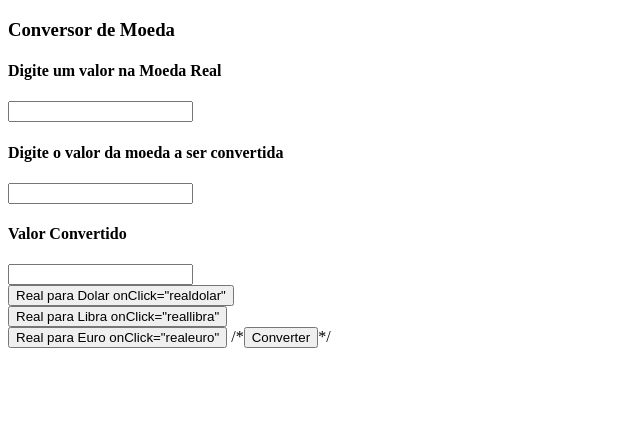
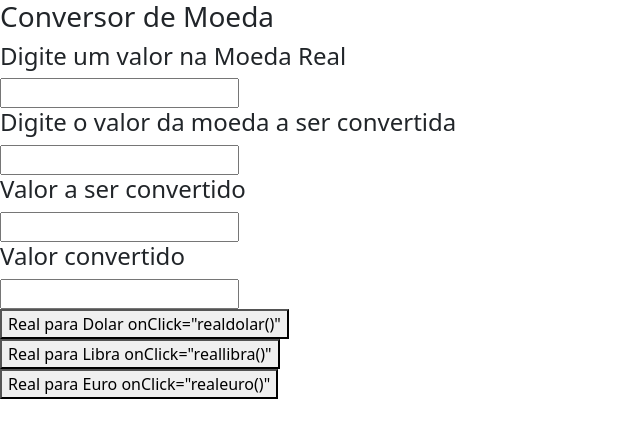
Before and after one commit to AndersonFranciscato/Conversordemoeda, an Angular app: page / in a window 1280 px wide. Shown: the top 438 px of the page, without its empty margins (0-640 px from the left). Built offline with nearby package versions, Linux system fonts and the light colour scheme.

Commit message:
terceiro commit

```diff
--- a/angular.json
+++ b/angular.json
@@ -25,6 +25,7 @@
               "src/assets"
             ],
             "styles": [
+              "node_modules/bootstrap/dist/css/bootstrap.min.css",
               "src/styles.css"
             ],
             "scripts": []
--- a/package.json
+++ b/package.json
@@ -18,6 +18,9 @@
     "@angular/platform-browser": "^15.2.0",
     "@angular/platform-browser-dynamic": "^15.2.0",
     "@angular/router": "^15.2.0",
+    "@ng-bootstrap/ng-bootstrap": "^14.1.0",
+    "@popperjs/core": "^2.11.6",
+    "bootstrap": "^5.2.3",
     "rxjs": "~7.8.0",
     "tslib": "^2.3.0",
     "zone.js": "~0.12.0"
@@ -26,6 +29,7 @@
     "@angular-devkit/build-angular": "^15.2.2",
     "@angular/cli": "~15.2.2",
     "@angular/compiler-cli": "^15.2.0",
+    "@angular/localize": "^15.2.0",
     "@types/jasmine": "~4.3.0",
     "jasmine-core": "~4.5.0",
     "karma": "~6.4.0",
--- a/src/app/app.module.ts
+++ b/src/app/app.module.ts
@@ -3,6 +3,7 @@ import { BrowserModule } from '@angular/platform-browser';
 
 import { AppComponent } from './app.component';
 import { ConversorMoedaComponent } from './conversor-moeda/conversor-moeda.component';
+import { NgbModule } from '@ng-bootstrap/ng-bootstrap';
 
 @NgModule({
   declarations: [
@@ -10,7 +11,8 @@ import { ConversorMoedaComponent } from './conversor-moeda/conversor-moeda.compo
     ConversorMoedaComponent
   ],
   imports: [
-    BrowserModule
+    BrowserModule,
+    NgbModule
   ],
   providers: [],
   bootstrap: [AppComponent]
--- a/src/app/conversor-moeda/conversor-moeda.component.html
+++ b/src/app/conversor-moeda/conversor-moeda.component.html
@@ -1,3 +1,4 @@
+<form>
 <h3>Conversor de Moeda</h3>
 <h4>Digite um valor na Moeda Real</h4>
 <input type="float" name="moeda1" id="valor1">
@@ -5,12 +6,15 @@
 <h4>Digite o valor da moeda a ser convertida</h4>
 <input type="float" name="moeda2" id="valor2">
 <br>
-<h4>Valor Convertido</h4>
-<input type="float" name="convertida" id="valor3">
+<h4>Valor a ser convertido</h4>
+<input type="float" name="valorconverter" id="valor3">
 <br>
-<button type="button">Real para Dolar onClick="realdolar"</button>
+<h4>Valor convertido</h4>
+<input type="float" name="resultado" id="valor4">
 <br>
-<button type="button">Real para Libra onClick="reallibra"</button>
+<button type="button">Real para Dolar onClick="realdolar()"</button>
 <br>
-<button type="button">Real para Euro onClick="realeuro"</button>
-/*<input type="button" value="Converter" id="btn1" onClick="conversao()" />*/
+<button type="button">Real para Libra onClick="reallibra()"</button>
+<br>
+<button type="button">Real para Euro onClick="realeuro()"</button>
+</form>
--- a/src/app/conversor-moeda/conversor-moeda.component.ts
+++ b/src/app/conversor-moeda/conversor-moeda.component.ts
@@ -8,7 +8,6 @@ import { Component } from '@angular/core';
 export class ConversorMoedaComponent {
 
 realdolar(){
-
 
 
 
--- a/src/main.ts
+++ b/src/main.ts
@@ -1,3 +1,5 @@
+/// <reference types="@angular/localize" />
+
 import { platformBrowserDynamic } from '@angular/platform-browser-dynamic';
 
 import { AppModule } from './app/app.module';
--- a/tsconfig.app.json
+++ b/tsconfig.app.json
@@ -3,7 +3,9 @@
   "extends": "./tsconfig.json",
   "compilerOptions": {
     "outDir": "./out-tsc/app",
-    "types": []
+    "types": [
+      "@angular/localize"
+    ]
   },
   "files": [
     "src/main.ts"
```
Also changed, not shown: 2 other files (tests, documents, lock files or other folders).
